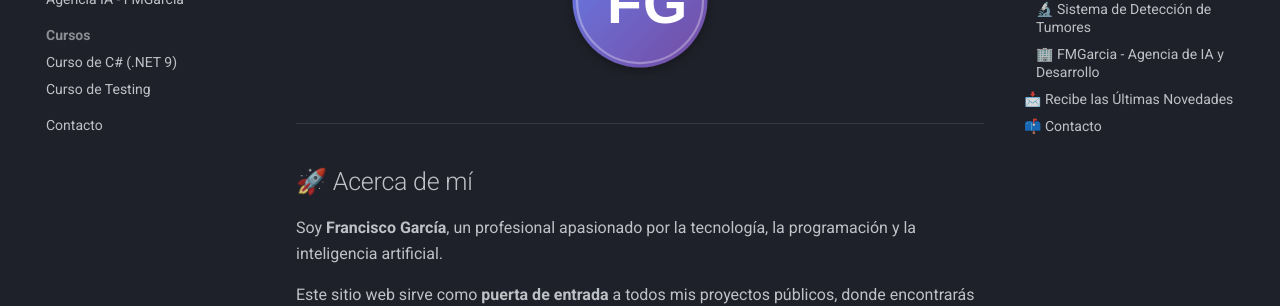
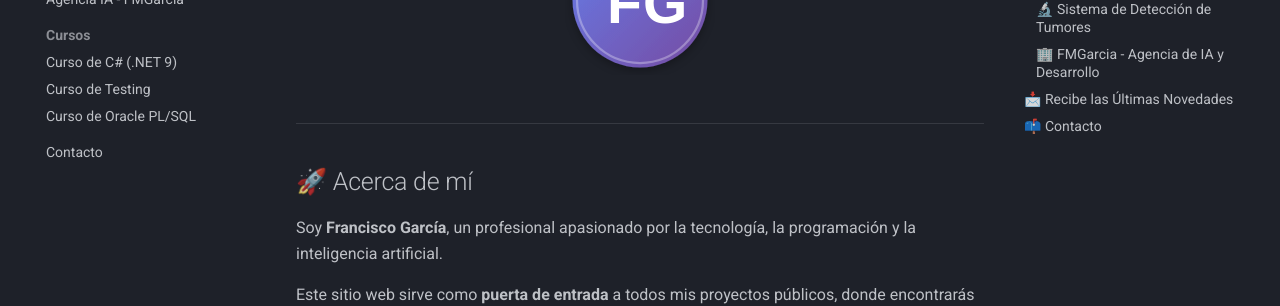
Before and after one commit to fmgarcia/fmgarcia.github.io, an MkDocs documentation site: the page built from docs/index.md, in a window 1280 px wide. Shown: the part 255-561 px from the top of the page. Built offline with MkDocs 1.6.1 and Material for MkDocs 9.7.7, drawn with Linux system fonts in a browser that asks for light colours; a script that is not in the unit is left out.

Commit message:
Añadir Curso de Oracle PL/SQL a la navegación de Cursos

```diff
--- a/mkdocs.yml
+++ b/mkdocs.yml
@@ -48,6 +48,7 @@ nav:
   - Cursos:
     - Curso de C# (.NET 9): https://fmgarcia.github.io/CursoNet/
     - Curso de Testing: https://fmgarcia.github.io/CursoTesting/
+    - Curso de Oracle PL/SQL: https://fmgarcia.github.io/CursoPLSQL/
   - Contacto: contacto.md
 
 markdown_extensions:
```
